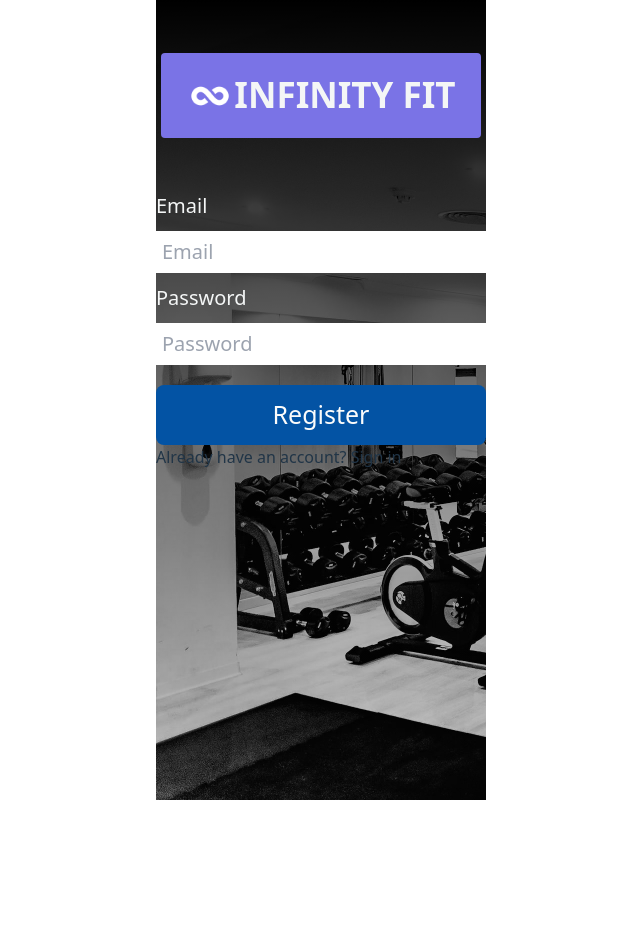
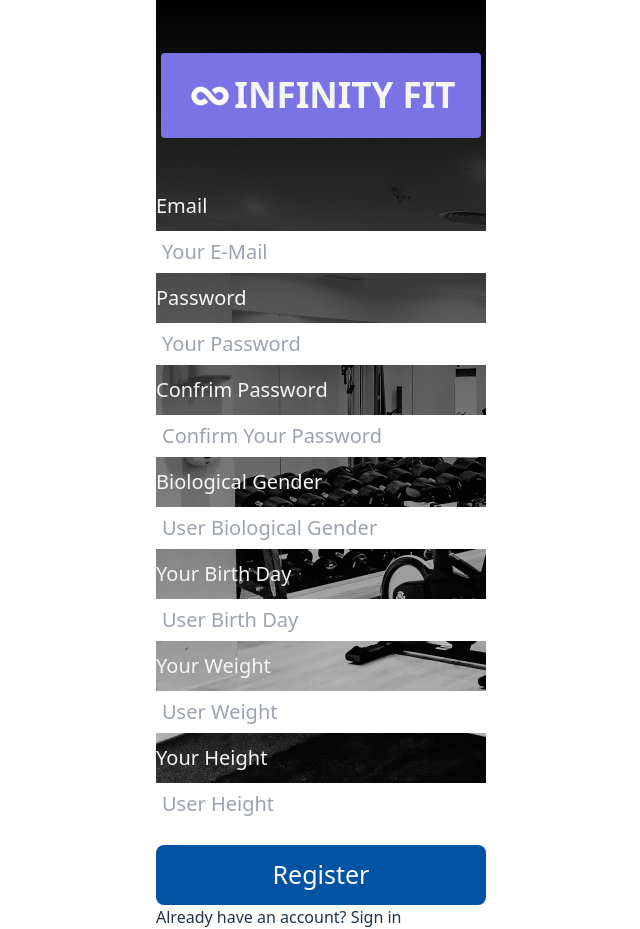
Before and after one commit to JSD5-InfinityFit/front-end-dev, a React (Vite) app: page /register in a window 1280 px wide. Shown: the whole page, without its empty margins (319-959 px from the left). Before the commit the page ends 800 px from the top, so only its background shows below. Built offline with nearby package versions, Linux system fonts and the light colour scheme.

Commit message:
connect to backend

```diff
--- a/package.json
+++ b/package.json
@@ -19,6 +19,7 @@
     "cors": "^2.8.5",
     "dayjs": "^1.11.9",
     "express": "^4.18.2",
+    "jwt-decode": "^3.1.2",
     "react": "^18.2.0",
     "react-dom": "^18.2.0",
     "react-router-dom": "^6.16.0",
--- a/src/components/ActivityList.jsx
+++ b/src/components/ActivityList.jsx
@@ -1,79 +1,137 @@
-import { useEffect, useState } from 'react';
-import { Link } from 'react-router-dom';
-import axios from 'axios';
+import { useEffect, useState } from "react";
+import { Link, useNavigate } from "react-router-dom";
+import axios from "axios";
+import jwt_decode from "jwt-decode";
 
 function ActivityList() {
   const [cards, setCards] = useState([]);
 
   useEffect(() => {
-    getDataFromAPI();
+    // getDataFromAPI();
+    currentUser(userID);
+
   }, []);
+
+  const VURI = "https://infinityfitbackenddev.onrender.com";
+  const FURI = "https://infinity-fit-backend.onrender.com";
+
+  let idtoken = localStorage.getItem("token");
+  // console.log(idtoken);
+  if (idtoken) {
+    const decoded = jwt_decode(idtoken);
+    var userID = decoded.user.userID;
+    var userEmail = decoded.user.userEmail;
+    console.log(userEmail);
+  }
+
+  const currentUser = async (userID) =>
+    await axios
+      .get(VURI + "/users/" + userID)
+      .then((res) => {
+        console.log(res.data);
+        console.log(res.data.userActivities);
+        setCards(res.data.userActivities);
+      })
+      .catch((err) => {
+        console.log(err);
+      });
+
+  const navigate = useNavigate();
+  const logout = () => {
+    navigate("/");
+    const idtoken = localStorage.clear();
+  };
 
   const getDataFromAPI = async () => {
     await axios
-      .get('https://infinity-fit-backend.onrender.com/activities')
+      .get("https://infinity-fit-backend.onrender.com/activities")
       .catch((err) => {
-        console.log('Error', err);
+        console.log("Error", err);
       })
       .then((res) => {
-        console.log('Success', res.data);
-        setCards(res.data.map((card) => ({
+        console.log("Success", res.data);
+        setCards(
+          res.data.map((card) => ({
             ...card,
             formattedDate: formatApiDate(card.date),
-        })));
+          }))
+        );
       });
   };
 
-  const formatApiDate = (apiDate) => {
-    const daysOfWeek = ['Sun', 'Mon', 'Tue', 'Wed', 'Thu', 'Fri', 'Sat'];
-    const monthsOfYear = ['Jan','Feb','Mar','May','Jun','Jul','Aug','Sep','Oct','Nov','Dec'];
+  // const formatApiDate = (apiDate) => {
+  //   const daysOfWeek = ["Sun", "Mon", "Tue", "Wed", "Thu", "Fri", "Sat"];
+  //   const monthsOfYear = [
+  //     "Jan",
+  //     "Feb",
+  //     "Mar",
+  //     "May",
+  //     "Jun",
+  //     "Jul",
+  //     "Aug",
+  //     "Sep",
+  //     "Oct",
+  //     "Nov",
+  //     "Dec",
+  //   ];
 
-    const date = new Date(apiDate);
-    const day = date.getDate().toString().padStart(2, '0');
-    const month = monthsOfYear[date.getMonth()-1]
+    // const date = new Date(apiDate);
+    // const day = date.getDate().toString().padStart(2, "0");
+    // const month = monthsOfYear[date.getMonth() - 1];
 
-    const dayOfWeek = daysOfWeek[date.getDay()];
+    // const dayOfWeek = daysOfWeek[date.getDay()];
 
-
-    return {
-      dayOfWeek,day,month,
-    };
-  };
-
+  //   return {
+  //     dayOfWeek,
+  //     day,
+  //     month,
+  //   };
+  // };
 
   return (
     <>
-        <section className='box-border bg-[#F0F8FF]'>
-          <div className='sm:container w-full max-w-screen-xl m-auto '>
-            <h1 className='text-5xl pt-6 font-semibold	'>Exercise List</h1>
+      <section className="box-border bg-[#F0F8FF]">
+        <div className="sm:container w-full max-w-screen-xl m-auto ">
+          <h1 className="text-5xl pt-6 font-semibold	">Exercise List of {userEmail}</h1>
 
           {/* <div className='flex flex-col-reverse '> */}
-              <div className='grid flex-wrap justify-between grid-row-4 sm:grid-cols-2 md:grid-cols-3 lg:grid-cols-4 gap-3 mt-3 cards container md:mx-auto'>
-                {cards.map((card) =>(
-                  <Link to={`/activities/${card._id}`} key={card._id} >
+          <div className="grid flex-wrap justify-between grid-row-4 sm:grid-cols-2 md:grid-cols-3 lg:grid-cols-4 gap-3 mt-3 cards container md:mx-auto">
+            {cards.map((card) => (
+              <Link to={`/activities/${card._id}`} key={card._id}>
                 <div
-                      className='flex flex-row flex-shrink-0 w-full p-3 card bg-blue-950 flex-0 flex-basis-calc max-w-calc border-l-8'
-                      style={{borderColor: card.type === 'run' ? 'green' : card.type === 'swim' ? 'skyblue' : card.type === 'badminton' ? 'orange' : card.type === 'dance' ? 'red' : 'pink'}}>
-
-                      <div className=' mx-auto p-2 text-3xl font-black text-white date_Exercise'>
-
-                        <div className='flex flex-col items-center pr-5'>
-                          <p>{card.formattedDate.dayOfWeek}</p>
+                  className="flex flex-row flex-shrink-0 w-full p-3 card bg-blue-950 flex-0 flex-basis-calc max-w-calc border-l-8"
+                  style={{
+                    borderColor:
+                      card.type === "run"
+                        ? "green"
+                        : card.type === "swim"
+                        ? "skyblue"
+                        : card.type === "badminton"
+                        ? "orange"
+                        : card.type === "dance"
+                        ? "red"
+                        : "pink",
+                  }}
+                >
+                  <div className=" mx-auto p-2 text-3xl font-black text-white date_Exercise">
+                    <div className="flex flex-col items-center pr-5">
+                      {/* <p>{card.formattedDate.dayOfWeek}</p>
                       <p>{card.formattedDate.day}</p>
-                          <p>{card.formattedDate.month}</p>
+                      <p>{card.formattedDate.month}</p> */}
+                    </div>
                   </div>
 
-                      </div>
-
-                      <div div className='container mx-auto p-2 m-3  text-white information text truncate ... flex flex-col items-start'>
-                        <p className='text-3xl font-semibold'>{card.type}</p>
-                        <p className='font-semibold'>{card.name}</p>
-                        <p className='font-semibold'>{card.duration}</p>
+                  <div
+                    div
+                    className="container mx-auto p-2 m-3  text-white information text truncate ... flex flex-col items-start"
+                  >
+                    <p className="text-3xl font-semibold">{card.type}</p>
+                    <p className="font-semibold">{card.name}</p>
+                    <p className="font-semibold">{card.duration}</p>
                   </div>
                 </div>
               </Link>
-                ))
-              }
+            ))}
           </div>
         </div>
 
@@ -84,10 +142,20 @@ function ActivityList() {
                 <div class="flex-1 h-full">
                   <div class="flex items-center justify-end flex-1 h-full p-2 bg-blue-800 text-white shadow rounded-full">
                     <div class="relative">
-                          <a href={'/activityform'}>
-
-                            <svg xmlns="http://www.w3.org/2000/svg" class="h-6 w-6" fill="none" viewBox="0 0 24 24" stroke="currentColor">
-                              <path stroke-linecap="round" stroke-linejoin="round" stroke-width="2" d="M12 6v6m0 0v6m0-6h6m-6 0H6" />
+                      <a href={"/activityform"}>
+                        <svg
+                          xmlns="http://www.w3.org/2000/svg"
+                          class="h-6 w-6"
+                          fill="none"
+                          viewBox="0 0 24 24"
+                          stroke="currentColor"
+                        >
+                          <path
+                            stroke-linecap="round"
+                            stroke-linejoin="round"
+                            stroke-width="2"
+                            d="M12 6v6m0 0v6m0-6h6m-6 0H6"
+                          />
                         </svg>
                       </a>
                     </div>
@@ -99,7 +167,7 @@ function ActivityList() {
         </div>
       </section>
     </>
-  )
+  );
 }
 
-export default ActivityList
+export default ActivityList;
--- a/src/pages/LoginPage.jsx
+++ b/src/pages/LoginPage.jsx
@@ -1,50 +1,81 @@
-
-import { useState } from "react";
-
+import React, { useState } from "react";
+import { useNavigate } from "react-router-dom";
+import Layout from "../Layout.jsx";
+import axios from "axios";
 
 function LoginPage() {
-  const [email, setEmail] = useState();
-  const [error, setError] = useState('')
-  const [password, setPassword] = useState();
+  // const [email, setEmail] = useState();
+  // const [error, setError] = useState("");
+  // const [password, setPassword] = useState();
+  const navigate = useNavigate();
+  const [value, setValue] = useState({
+    userEmail: "",
+    userPassword: "",
+  });
 
+  const VURI = "https://infinityfitbackenddev.onrender.com";
+  const FURI = "https://infinity-fit-backend.onrender.com";
 
+  const handleChange = (e) => {
+    setValue({
+      ...value,
+      [e.target.name]: e.target.value,
+    });
+  };
+
+  const handleSubmit = (e) => {
+    e.preventDefault();
+
+    const logining = async (value) =>
+      await axios
+        .post(VURI + "/login", value, {
+          headers: {
+            "Content-Type": "application/json",
+          },
+        })
+        .then((res) => {
+          navigate("/");
+          localStorage.setItem("token", res.data.token);
+          console.log('Login Success')
+        })
+        .catch((err) => {
+          console.log(err.response.data);
+          toast.error(err.response.data);
+        });
+    logining(value);
+  };
 
   return (
+    <Layout>
+      <div className="container">
         <div>
-      <h1>Login</h1>
-      <label>Email :</label>
+          <h1>Login Page</h1>
+          <form onSubmit={handleSubmit}>
+            <div className="form-group">
+              <label>User Email</label>
               <input
                 type="text"
-        placeholder="email"
-        value={email}
-        onChange={(ev) => setEmail(ev.target.value)}
+                name="userEmail"
+                onChange={handleChange}
+                className="form-control"
               />
-      <br></br>
-      <label >Password :</label>
+            </div>
+            <div className="form-group">
+              <label>Password</label>
               <input
-        type="password"
-        placeholder="password"
-        value={password}
-        onChange={(ev) => setPassword(ev.target.value)}
+                type="text"
+                name="userPassword"
+                onChange={handleChange}
+                className="form-control"
               />
-      <br></br>
-      <button onClick={()=> {signInWithEmailAndPassword(auth, email, password).catch((error) => {
-          const errorCode = error.code;
-          const errorMessage = error.message;
-			setError(error.message)
-          console.log(errorCode)
-          console.log(errorMessage)
-
-        });
-
-      }}>Login</button>
-
-		<span className="error">{error}</span>
-
             </div>
-
-
-
+            <br />
+            <button className="btn btn-success">Submit</button>
+          </form>
+        </div>
+        <div>2</div>
+      </div>
+    </Layout>
   );
 }
 
--- a/src/pages/RegisterPage.jsx
+++ b/src/pages/RegisterPage.jsx
@@ -1,97 +1,193 @@
-import React, { useState } from 'react';
-import { NavLink, useNavigate } from 'react-router-dom';
-import LoginPage from './LoginPage';
+import React, { useState } from "react";
+import { NavLink, useNavigate } from "react-router-dom";
 import inifityLogo from "../assets/icons/infinity.png";
-import './RegisterPage.css'
-import { colors } from '@mui/material';
-
+import { colors } from "@mui/material";
+import LoginPage from "./LoginPage";
+import "./RegisterPage.css";
+import axios from "axios";
 
 function RegisterPage() {
-    const [email, setEmail] = useState('')
-    const [password, setPassword] = useState('');
+  // const [email, setEmail] = useState("");
+  // const [password, setPassword] = useState("");
+  const [value, setValue] = useState({
+    userEmail: "",
+    userPassword: "",
+    password1: "",
+    userBiologicalGender: "",
+    userBD: "",
+    userWeight: "",
+    userHeight: "",
+    userActivities: "",
+  });
 
-    const onSubmit = (e) => {
-        e.preventDefault()
-        const auth = getAuth();
-        createUserWithEmailAndPassword(auth, email, password)
-            .then((userCredential) => {
-                // Signed in
-                updateProfile(auth.currentUser, {
-                    displayName: e.userName, photoURL: "https://cdn0.iconfinder.com/data/icons/communication-456/24/account_profile_user_contact_person_avatar_placeholder-512.png"
+  // const onSubmit = (e) => {
+  //   e.preventDefault();
+  //   const auth = getAuth();
+  //   createUserWithEmailAndPassword(auth, email, password)
+  //     .then((userCredential) => {
+  //       // Signed in
+  //       updateProfile(auth.currentUser, {
+  //         displayName: e.userName,
+  //         photoURL:
+  //           "https://cdn0.iconfinder.com/data/icons/communication-456/24/account_profile_user_contact_person_avatar_placeholder-512.png",
+  //       });
+  //       const user = userCredential.user;
+  //       console.log(user);
+  //     })
+  //     .catch((error) => {
+  //       const errorCode = error.code;
+  //       const errorMessage = error.message;
+  //       console.log(errorCode, errorMessage);
+  //       // ..
+  //     });
+  // };
+
+  const VURI = "https://infinityfitbackenddev.onrender.com";
+  const FURI = "https://infinity-fit-backend.onrender.com";
+
+  const handleChange = (e) => {
+    setValue({
+      ...value,
+      [e.target.name]: e.target.value,
+    });
+  };
+
+  const navigate = useNavigate();
+
+  const register = async (value) =>
+    await axios.post(VURI + "/register", value, {
+      headers: {
+        "Content-Type": "application/json",
+      },
+    });
+
+  const handleSubmit = (e) => {
+    e.preventDefault();
+    console.log(value);
+    if (value.userPassword !== value.password1) {
+      // toast.error("Password not match");
+      console.log("Password not match");
+    } else {
+      register(value)
+        .then((res) => {
+          console.log(res.data);
+          // toast.success(res.data);
+          navigate("/");
         })
-                const user = userCredential.user;
-                console.log(user);
-            })
-            .catch((error) => {
-                const errorCode = error.code;
-                const errorMessage = error.message;
-                console.log(errorCode, errorMessage);
-                // ..
+        .catch((err) => {
+          // console.log(err.response.data);
+          // toast.error(err.response.data);
+          console.log(err);
+          // toast.error(err.response);
         });
     }
+  };
 
   return (
-        <main className='center-top pt-12'>
-            <section className=''>
-
-                    <div className='card'>
-                        <div className='box-logo'>
-                            <h1 ><img
+    <main className="center-top pt-12">
+      <section className="">
+        <div className="card">
+          <div className="box-logo">
+            <h1>
+              <img
                 src={inifityLogo}
                 className="h-12 "
-                                alt="Infinity Fit Logo" />
-                                INFINITY FIT </h1>
+                alt="Infinity Fit Logo"
+              />
+              INFINITY FIT{" "}
+            </h1>
           </div>
-                        <form >
-                            <div className='formtype pt-12'>
-                                <label htmlFor="email-address">
-                                    Email
-                                </label> <br></br>
+          <form onSubmit={handleSubmit}>
+            <div className="formtype pt-12">
+              <label htmlFor="email-address">Email</label> <br></br>
               <input
-                                    type="email"
-                                    label="Email address"
-                                    value={email}
-                                    onChange={(e) => setEmail(e.target.value)}
-                                    required
-                                    placeholder="Email"
+                type="text"
+                name="userEmail"
+                onChange={handleChange}
+                // className="form-control"
+                placeholder="Your E-Mail"
               />
             </div>
-
-                            <div className='formtype'>
-                                <label  htmlFor="password">
-                                    Password
-                                </label> <br></br>
+            <div className="formtype">
+              <label htmlFor="password">Password</label> <br></br>
               <input
-                                    type="password"
-                                    label="Create password"
-                                    value={password}
-                                    onChange={(e) => setPassword(e.target.value)}
-                                    required
-                                    placeholder="Password"
+                type="text"
+                name="userPassword"
+                onChange={handleChange}
+                // className="form-control"
+                placeholder="Your Password"
               />
             </div>
-                            <div className='register-2'>
-
-                                    <button className='button-register' style={{backgroundColor:'#0353A4'}}
-                                        type="submit"
-                                        onClick={onSubmit}
-                                    > Register </button>
-
+            <div className="formtype">
+              <label htmlFor="password1">Confrim Password</label> <br></br>
+              <input
+                type="text"
+                name="password1"
+                onChange={handleChange}
+                // className="form-control"
+                placeholder="Confirm Your Password"
+              />
+            </div>
+            <div className="formtype">
+              <label htmlFor="userBiologicalGender">Biological Gender</label>{" "}
+              <br></br>
+              <input
+                type="text"
+                name="userBiologicalGender"
+                onChange={handleChange}
+                // className="form-control"
+                placeholder="User Biological Gender"
+              />
+            </div>
+            <div className="formtype">
+              <label htmlFor="userBD">Your Birth Day</label> <br></br>
+              <input
+                type="text"
+                name="userBD"
+                onChange={handleChange}
+                // className="form-control"
+                placeholder="User Birth Day"
+              />
+            </div>
+            <div className="formtype">
+              <label htmlFor="userWeight">Your Weight</label> <br></br>
+              <input
+                type="text"
+                name="userWeight"
+                onChange={handleChange}
+                // className="form-control"
+                placeholder="User Weight"
+              />
+            </div>
+            <div className="formtype">
+              <label htmlFor="userHeight">Your Height</label> <br></br>
+              <input
+                type="text"
+                name="userHeight"
+                onChange={handleChange}
+                // className="form-control"
+                placeholder="User Height"
+              />
+            </div>
+            <div className="register-2">
+              <button
+                className="button-register"
+                style={{ backgroundColor: "#0353A4" }}
+                disabled={value.userPassword.length < 6}
+              >
+                {" "}
+                Register{" "}
+              </button>
             </div>
           </form>
 
           <p>
-                            Already have an account?{' '}
-                            <NavLink to="/login" >
-                                Sign in
-                            </NavLink>
+            Already have an account? <NavLink to="/login">Sign in</NavLink>
           </p>
         </div>
-
-            </section >
-        </main >
-
-    )
+      </section>
+    </main>
+  );
 }
 
 export default RegisterPage;
```
Also changed, not shown: 1 other file (tests, documents, lock files or other folders). Lines whose indentation alone changed are shown as unchanged.
